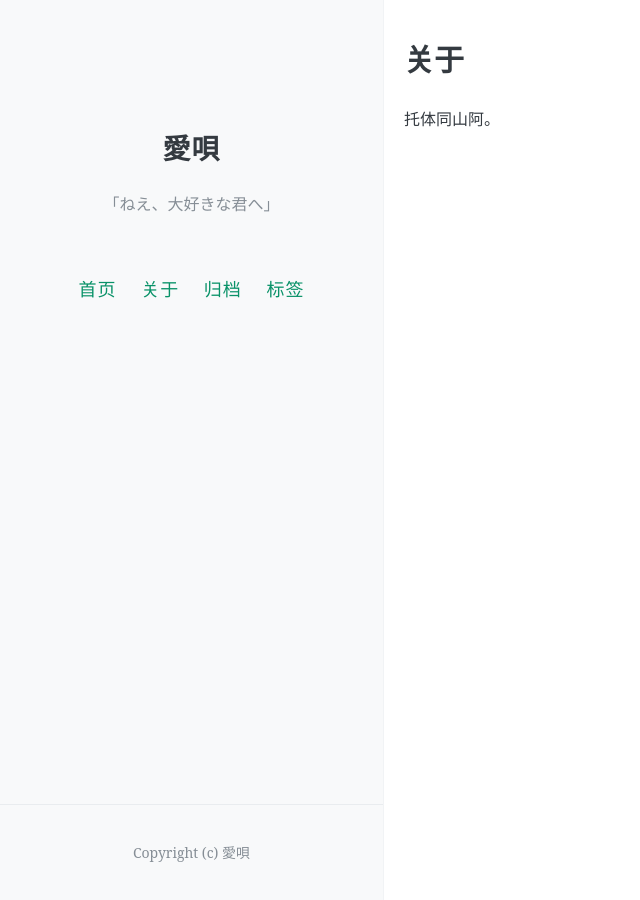
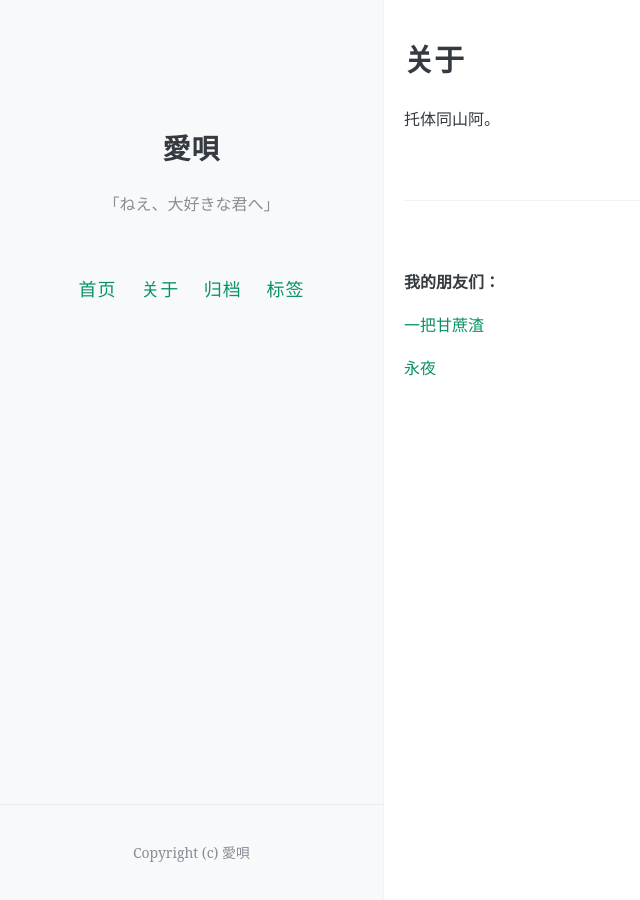
Before and after one commit to aiuta264/aiuta, a Jekyll site: the page built from about.md, in a window 1280 px wide. Shown: the whole page, without its empty margins (0-640 px from the left). Built offline with Jekyll 4.4.1, drawn with Linux system fonts in a browser that asks for light colours; comment, search, counter and statistics services are not loaded.

Commit message:
Update about.md

```diff
--- a/about.md
+++ b/about.md
@@ -5,3 +5,17 @@ permalink: /about/
 ---
 
 托体同山阿。
+
+<br>
+
+* * *
+
+<br>
+
+**我的朋友们：**
+
+[一把甘蔗渣](https://kamadhatu.github.io/sanjingjiuhuang/ "一把甘蔗渣的BLOG")
+
+[永夜](https://knightshen711.github.io/ForeverNight/ "永夜的BLOG")
+
+<br>
```
